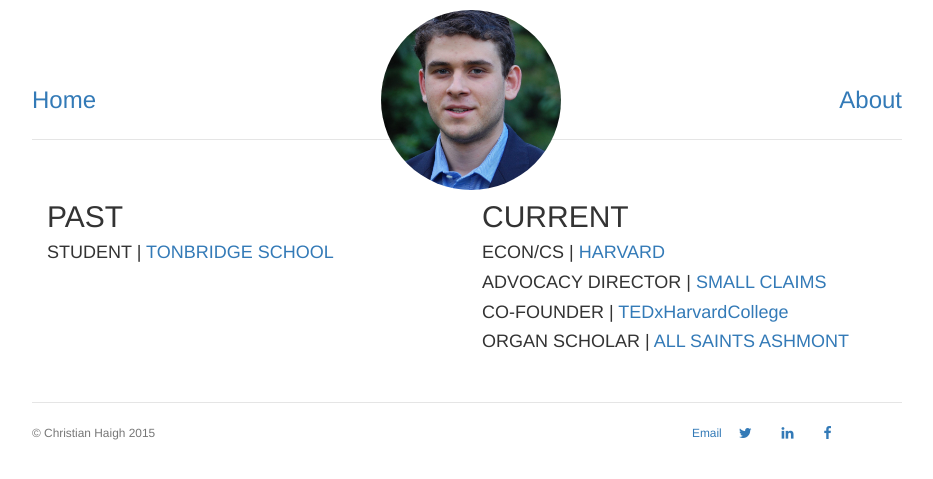
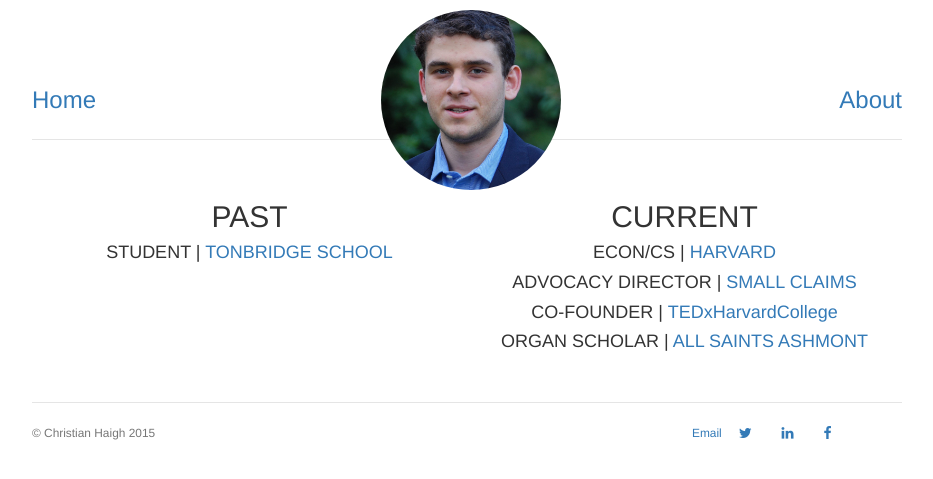
Before and after one commit to christianhaigh/christianhaigh.github.io, a Jekyll site: the page built from index.html, in a window 1280 px wide. Shown: the top 479 px of the page, without its empty margins (175-1108 px from the left). Built offline with Jekyll 4.4.1, drawn with Linux system fonts in a browser that asks for light colours.

Commit message:
Update main.css

```diff
--- a/css/main.css
+++ b/css/main.css
@@ -50,3 +50,9 @@ img{
     right: 42.5%;
     top: 10px;
 }
+@ media{
+
+}
+.col-sm-6 {
+    text-align: center;
+}
```
